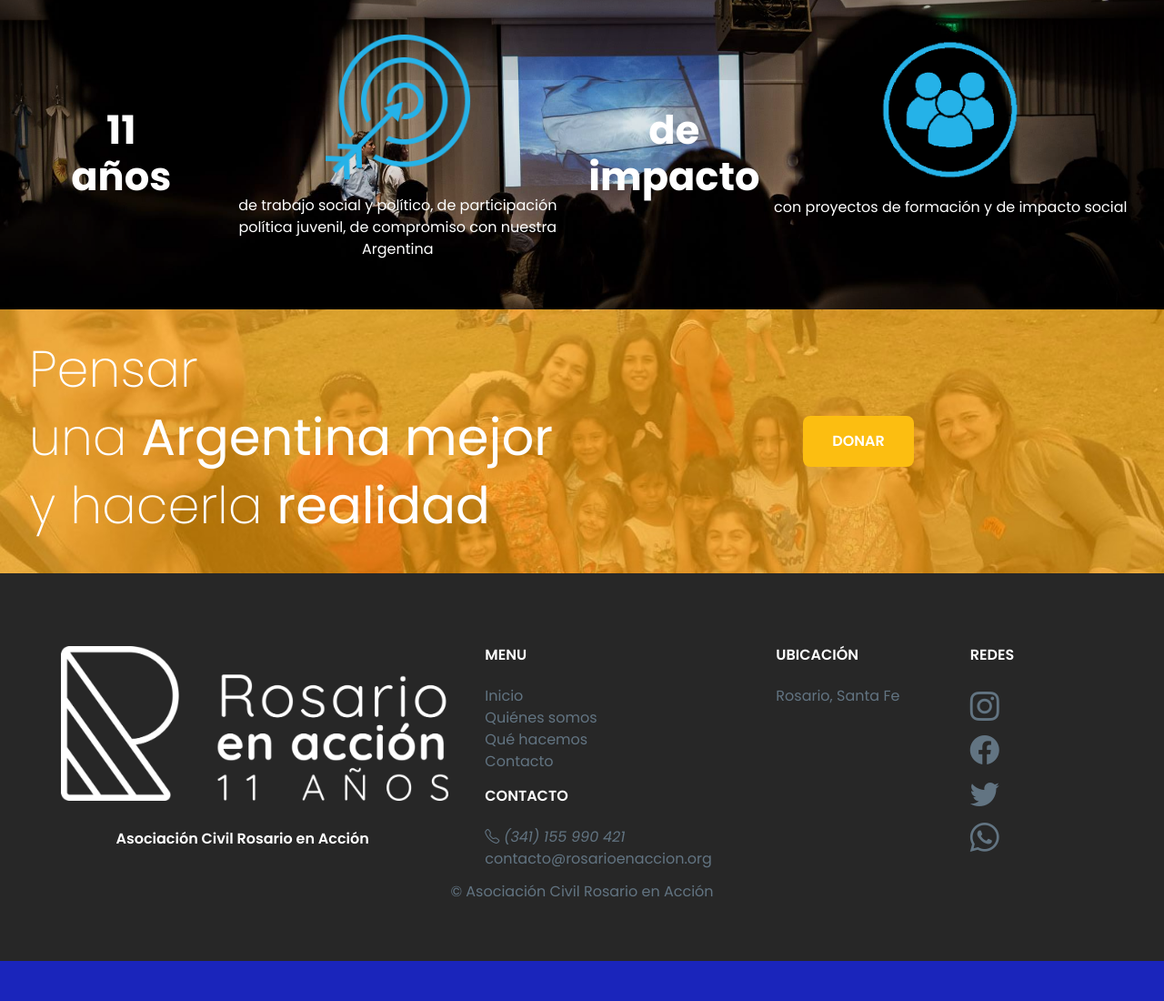
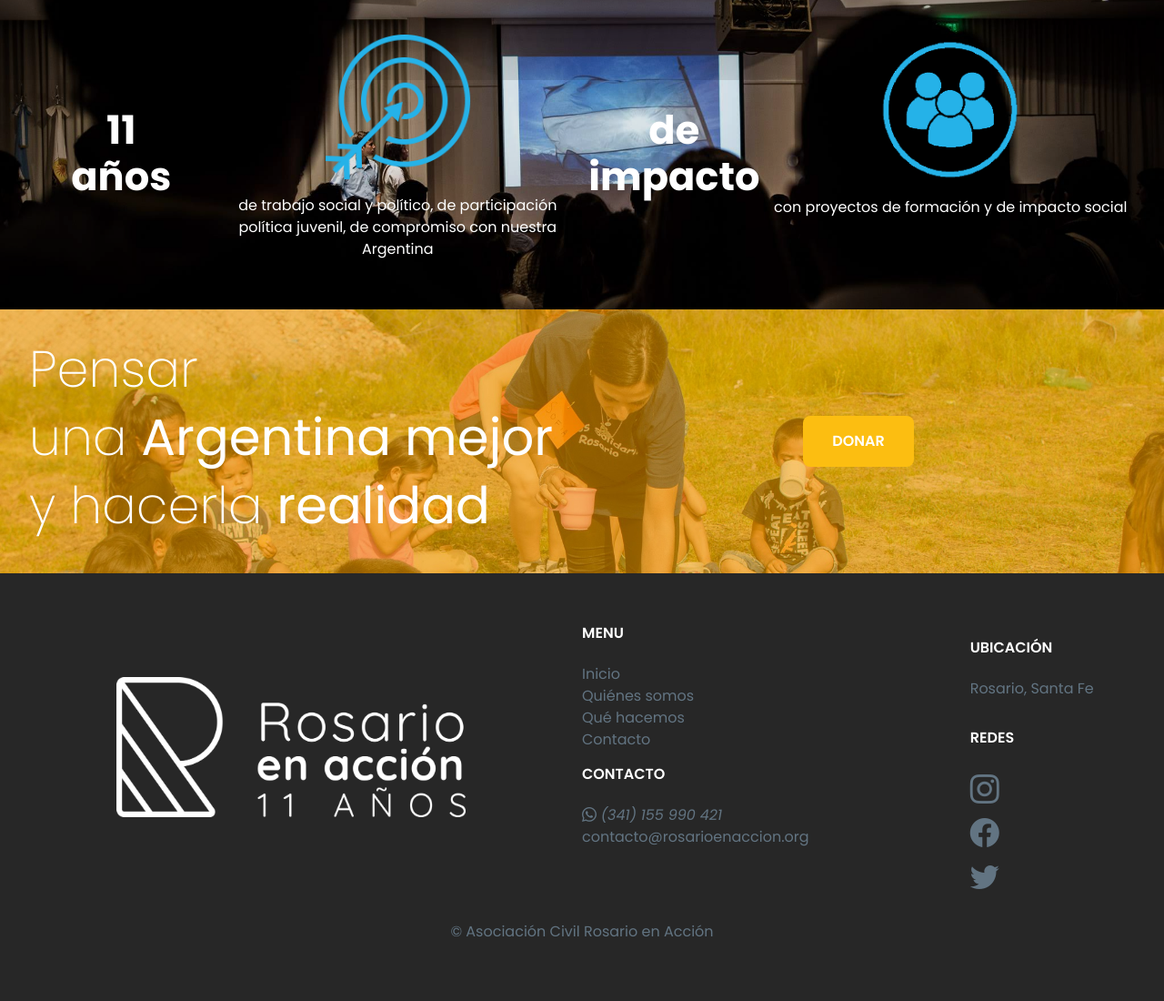
Before and after one commit to Santi42/REA, a PHP site: page / in a window 1280 px wide. Shown: the part 2961-4061 px from the top of the page at 91% size. Before the commit the page ends 4017 px from the top, so only its background shows below. Run offline with PHP 8.4, Linux system fonts and the light colour scheme; some libraries are stand-ins or nearby versions.

Commit message:
cambios realizados

```diff
--- a/Que-hacemos.html
+++ b/Que-hacemos.html
@@ -435,8 +435,8 @@
 
 				</div>
 				<div class=" col-md-6 col-sm-4  col-lg-2">
-					<h6 class="mb-3 mb-lg-4   mt-sm-0 mt-3">REDES</h6>
-					<div class="footer-logos">
+					<h6 class="mb-3 mb-lg-4 mb-md-2   mt-sm-0 mt-3">REDES</h6>
+					<div class="footer-logos mb-md-3">
 					<a href="https://www.instagram.com/rosarioenaccion/"><i class="bi bi-instagram"></i></a>
 
 					<a href="https://www.facebook.com/RosarioenAccion/"><i class="bi bi-facebook"></i></a>
--- a/Quienes-Somos.html
+++ b/Quienes-Somos.html
@@ -147,13 +147,13 @@
 					<h4>Compromiso <br> ciudadano</h4>
 				</div>
 				<div class="col-md-3 col-sm-6 col-lg-3 my-auto col-xs-2">
-					<img src="image/QS/nv/bien común.png" alt="">
+					<img src="image/QS/nv/diginidad.png" alt="">
 					<h4>Dignidad de la <br>persona humana</h4>
 				</div>
 			</div>
 			<div class="row gx-0 l2">
 				<div class="col-md-3 col-sm-6 col-lg-3 my-auto col-xs-2">
-					<img src="image/QS/nv/bien común.png" alt="">
+					<img src="image/QS/nv/formacion2.png" alt="">
 					<h4>Formación</h4>
 				</div>
 				<div class="col-md-3 col-sm-6 col-lg-3  my-auto col-xs-2">
@@ -165,7 +165,7 @@
 					<h4>Profesionalismo</h4>
 				</div>
 				<div class="col-md-3 col-sm-6 col-lg-3 my-auto col-xs-2">
-					<img src="image/QS/nv/bien común.png" alt="">
+					<img src="image/QS/nv/bandera1.png" alt="">
 					<h4>Amor a la patria </h4>
 				</div>
 		</div>
--- a/css/css.css
+++ b/css/css.css
@@ -90,13 +90,13 @@
 
 .footer {
   color: #627482;
-  padding-top: 5rem;
+  padding-top: 3.5rem;
   padding-bottom: 3rem;
   background-color: #272727;
 }
 .footer img {
-  width: 80%;
-  margin-left: 5%;
+  width: 60%;
+  margin-left: 0;
   margin-bottom: 2rem;
 }
 .footer a {
@@ -104,7 +104,9 @@
   color: #627482;
 }
 .footer .footer__rea {
-  text-align: center;
+  display: flex;
+  justify-content: center;
+  align-items: center;
 }
 .footer h6 {
   color: white;
@@ -150,10 +152,12 @@
     padding-right: 2rem;
   }
   .footer img {
+    width: 100%;
     margin-left: 0rem;
   }
   .footer .footer__rea {
     text-align: left;
+    padding-right: 2rem;
   }
 
   .footer-logos {
--- a/index.html
+++ b/index.html
@@ -7,13 +7,15 @@
 	<meta http-equiv="X-UA-Compatible" content="IE=edge">
 	<title>Rosario en Acción – Formando ciudadanos líderes</title>
 	<meta name="title" content="Asociación Civil">
-	<meta name="description" content="Asociación civil formada por jóvenes para jóvenes que detectan los problemas de nuestro país y quiere hacer algo para cambiarlo.">
+	<meta name="description"
+		content="Asociación civil formada por jóvenes para jóvenes que detectan los problemas de nuestro país y quiere hacer algo para cambiarlo.">
 	<meta name="viewport" content="width=device-width, initial-scale=1">
 	<meta name="twitter:card" content="summary_large_image">
 	<meta name="twitter:site" content="@RosarioenAccion">
 	<meta name="twitter:creator" content="@RosarioenAccion">
 	<meta name="twitter:title" content="Rosario en Acción">
-	<meta name="twitter:description" content="Asociación civil formada por jóvenes para jóvenes que detectan los problemas de nuestro país y quiere hacer algo para cambiarlo.">
+	<meta name="twitter:description"
+		content="Asociación civil formada por jóvenes para jóvenes que detectan los problemas de nuestro país y quiere hacer algo para cambiarlo.">
 	<meta name="theme-color" content="#ffffff">
 	<link rel="stylesheet" href="css/css.css">
 	<link rel="icon" href="image/Favicon.ico">
@@ -22,10 +24,12 @@
 		integrity="sha384-eOJMYsd53ii+scO/bJGFsiCZc+5NDVN2yr8+0RDqr0Ql0h+rP48ckxlpbzKgwra6" crossorigin="anonymous">
 	<link rel="stylesheet" href="https://cdn.jsdelivr.net/npm/bootstrap-icons@1.4.1/font/bootstrap-icons.css">
 	<!-- Google fonts-->
-	<link href="https://fonts.googleapis.com/css2?family=Poppins:ital,wght@0,100;0,200;0,300;0,400;0,500;0,600;0,700;0,900;1,100;1,200;1,300;1,400;1,500;1,600;1,700;1,900&display=swap"
+	<link
+		href="https://fonts.googleapis.com/css2?family=Poppins:ital,wght@0,100;0,200;0,300;0,400;0,500;0,600;0,700;0,900;1,100;1,200;1,300;1,400;1,500;1,600;1,700;1,900&display=swap"
 		rel="stylesheet">
 	<link href="https://fonts.googleapis.com/icon?family=Material+Icons" rel="stylesheet">
 </head>
+
 <body class="body">
 	<header>
 		<nav class="navbar navbar-expand-lg navbar-dark  fixed-top shadow p-3 mb-5 ">
@@ -33,8 +37,9 @@
 				<a class="navbar-brand" href="index.html">
 					<img src="image/Logo.png " height="40" alt="Logo Rosario en Acción">
 				</a>
-			<button class="navbar-toggler" type="button" data-bs-toggle="collapse" data-bs-target="#navbarTogglerDemo02"
-				aria-controls="navbarTogglerDemo02" aria-expanded="false" aria-label="Toggle navigation">
+				<button class="navbar-toggler" type="button" data-bs-toggle="collapse"
+					data-bs-target="#navbarTogglerDemo02" aria-controls="navbarTogglerDemo02" aria-expanded="false"
+					aria-label="Toggle navigation">
 					<span class="navbar-toggler-icon"></span>
 				</button>
 				<div class="collapse navbar-collapse " id="navbarTogglerDemo02">
@@ -65,7 +70,8 @@
 				<a class="btn btn-primary btn--masthead" href="Quienes-Somos.html" role="button">CONOCÉNOS</a>
 			</div>
 			<div class="col-md-6 col-sm-6  my-auto buttons">
-				<a class="btn btn-primary btn--masthead" data-bs-target="#form" data-bs-toggle="modal" role="button">COLABORÁ CON
+				<a class="btn btn-primary btn--masthead" data-bs-target="#form" data-bs-toggle="modal"
+					role="button">COLABORÁ CON
 					NOSOTROS </a>
 			</div>
 		</div>
@@ -124,21 +130,24 @@
 					</div>
 					<div class="col-md-4 col-sm-6 col-lg-4 my-auto col-xs-2">
 						<a href="Que-hacemos.html#PCI"><img
-								src="image/Logos/Programas de Capacitacion para Instituciones-10.png" alt="Logo Programas de Capacitacion para Instituciones"></a>
+								src="image/Logos/Programas de Capacitacion para Instituciones-10.png"
+								alt="Logo Programas de Capacitacion para Instituciones"></a>
 					</div>
 					<div class="col-md-4 col-sm-6 col-lg-4 my-auto col-xs-2">
-						<a href="Que-hacemos.html#JD"><img src="image/Logos/Los Jovenes Dicen-04.png" alt="Logo Los Jovenes Dicen"
-								href="Que-hacemos.html#JD"></a>
+						<a href="Que-hacemos.html#JD"><img src="image/Logos/Los Jovenes Dicen-04.png"
+								alt="Logo Los Jovenes Dicen" href="Que-hacemos.html#JD"></a>
 					</div>
 					<div class="col-md-4 col-sm-6 col-lg-4 my-auto col-xs-2">
 						<a href="Que-hacemos.html#TD"><img src="image/Logos/Taller de Debate y Oratoria-04.png"
 								alt="Logo Taller de Debate y Oratoria"></a>
 					</div>
 					<div class="col-md-4 col-sm-6 col-lg-4  my-auto col-xs-2">
-						<a href="Que-hacemos.html#GTM"><img src="image/Logos/Gracias a tus manos-04.png " alt="Logo Gracias a tus manos"></a>
+						<a href="Que-hacemos.html#GTM"><img src="image/Logos/Gracias a tus manos-04.png "
+								alt="Logo Gracias a tus manos"></a>
 					</div>
 					<div class="col-md-4 col-sm-6 col-lg-4 my-auto col-xs-2">
-						<a href="Que-hacemos.html#MQP"><img src="image/Logos/Mas que palabras-04.png" alt="Logo Mas que palabras"></a>
+						<a href="Que-hacemos.html#MQP"><img src="image/Logos/Mas que palabras-04.png"
+								alt="Logo Mas que palabras"></a>
 					</div>
 
 					<div class="col-md-6 offset-md-3 col-lg-6 mb-3 my-auto col-xs-2 ">
@@ -158,13 +167,15 @@
 						<h2 class="tittle--grey tittle--grey--1">voluntarios</h2>
 				</div>
 				<div class="text">
-					<p class="text--black"> Además de la formación en liderazgo y en política, consideramos importante la participación
+					<p class="text--black"> Además de la formación en liderazgo y en política, consideramos importante
+						la participación
 						social. Por este motivo, contamos con una red de voluntarios que asiste a los
 						barrios y los recorre a fin de acompañar y mejorar las condiciones de vida de los sectores más
 						vulnerables.</p>
 				</div>
 				<div class="buttons">
-				<a class="btn btn-primary" data-bs-target="#form" data-bs-toggle="modal" role="button">QUIERO SUMARME A
+					<a class="btn btn-primary" data-bs-target="#form" data-bs-toggle="modal" role="button">QUIERO
+						SUMARME A
 						LA RED </a>
 				</div>
 			</div>
@@ -177,13 +188,14 @@
 	<section class="section3">
 		<div class="row gx-0">
 			<div class="col-md-6 col-lg-2 d-flex align-items-center justify-content-center">
-				<div >
+				<div>
 					<h3> 11 <br> años</h3>
 				</div>
 			</div>
 			<div class="col-md-6 col-lg-4">
 				<img src="image/icono 1.png" alt="icono">
-				<p>de trabajo social y político, de participación política juvenil, de compromiso con nuestra Argentina</p>
+				<p>de trabajo social y político, de participación política juvenil, de compromiso con nuestra Argentina
+				</p>
 			</div>
 			<div class="col-md-6 col-lg-2 d-flex align-items-center justify-content-center">
 				<div>
@@ -204,7 +216,8 @@
 				<h3>y hacerla <b> realidad </b></h3>
 			</div>
 			<div class=" col-md-6 d-flex align-items-center justify-content-center buttons ">
-				<a class="btn btn-primary btn--s4" data-bs-target="#form" data-bs-toggle="modal" role="button">DONAR </a>
+				<a class="btn btn-primary btn--s4" data-bs-target="#form" data-bs-toggle="modal" role="button">DONAR
+				</a>
 
 			</div>
 		</div>
@@ -265,12 +278,10 @@
 	<footer class="footer">
 		<div class="col-12">
 			<div class="row gx-0 ">
-				<div class=" col-md-6 col-sm-6 col-lg-5 footer__rea">
+				<div class=" col-md-6 col-sm-6 col-lg-6 footer__rea">
 					<img src="image/lfooter.png" alt="Logo de REA">
-					<h6 class="mb-3 mb-lg-4 mt-sm-0">Asociación Civil Rosario en Acción
-					</h6>
 				</div>
-				<div class=" col-md-6 col-sm-6 col-lg-3">
+				<div class=" col-md-6 col-sm-4 col-lg-4">
 					<h6 class="mb-3 mb-lg-4">MENU</h6>
 					<ul>
 						<li><a href="index.html">Inicio</a></li>
@@ -279,30 +290,37 @@
 						<li><a href data-bs-target="#form" data-bs-toggle="modal">Contacto</a></li>
 					</ul>
 					<h6 class="mb-3 mb-lg-4 mt-sm-0 mt-5 ">CONTACTO</h6>
-					<i class="bi bi-telephone"> (341) 155 990 421</i>
+					<a href="https://wa.link/y18ap1"><i class="bi bi-whatsapp"> (341) 155 990 421</i></a>
 					<br>
 					<p class="mb-1">contacto@rosarioenaccion.org</p>
 
 				</div>
-				<div class=" col-md-6 col-sm-6  col-lg-2">
-					<h6 class="mb-3 mb-lg-4 mt-sm-0 mt-5">UBICACIÓN</h6>
-					<p class="mb-1">Rosario, Santa Fe</p>
-
+				<div class=" col-md-12 col-sm-12 col-lg-2">
+				<div class="row gx-0">
+					<div class=" col-md-6 col-sm-6 col-lg-12">
+						<h6 class="mb-3 mb-lg-4 mt-sm-3 mt-5">UBICACIÓN</h6>
+						<p class="mb-3">Rosario, Santa Fe</p>
 					</div>
-				<div class=" col-md-6 col-sm-4  col-lg-2">
-					<h6 class="mb-3 mb-lg-4   mt-sm-0 mt-3">REDES</h6>
+					<div class=" col-md-6 col-sm-6 col-lg-12">
+						<h6 class="mb-3 mb-lg-4  mt-sm-3 mt-5">REDES</h6>
 						<div class="footer-logos">
 							<a href="https://www.instagram.com/rosarioenaccion/"><i class="bi bi-instagram"></i></a>
 
 							<a href="https://www.facebook.com/RosarioenAccion/"><i class="bi bi-facebook"></i></a>
 
 							<a href="https://twitter.com/RosarioenAccion?s=20"><i class="bi bi-twitter"></i></a>
-
-					<a href=""><i class="bi bi-whatsapp"></i></a>
 						</div>
 					</div>
 				</div>
-			<p class="copyright">&copy; Asociación Civil Rosario en Acción</p>
+					<!--
+				<div class=" col-md-6 col-sm-4  col-lg-2">
+
+
+					<a href=""><i class="bi bi-whatsapp"></i></a>
+				</div>-->
+				</div>
+			</div>
+			<p class="copyright mt-4">&copy; Asociación Civil Rosario en Acción</p>
 		</div>
 		</div>
 	</footer>
```
Also changed, not shown: css/sass/footer.scss (+8 -4 lines), Image/inicio donar fondo.jpg, image/QS/nv/bandera1.png (added), image/QS/nv/diginidad.png (added), image/QS/nv/formacion2.png (added), image/inicio donar fondo.jpg, 1 other file. Lines whose indentation alone changed are shown as unchanged.
